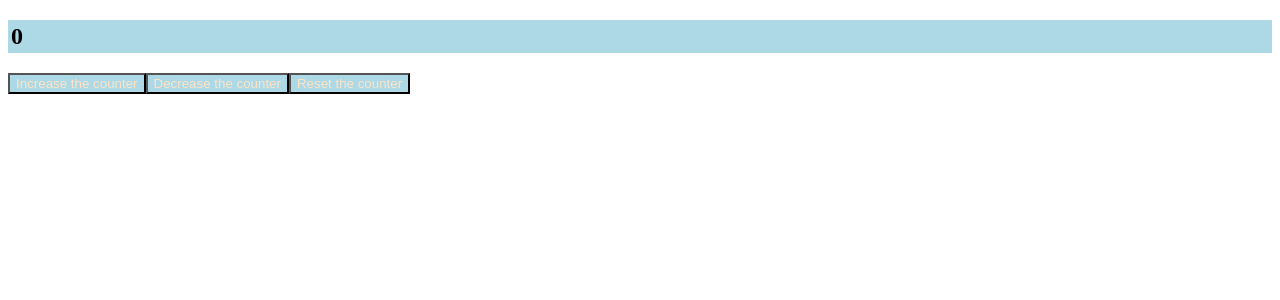
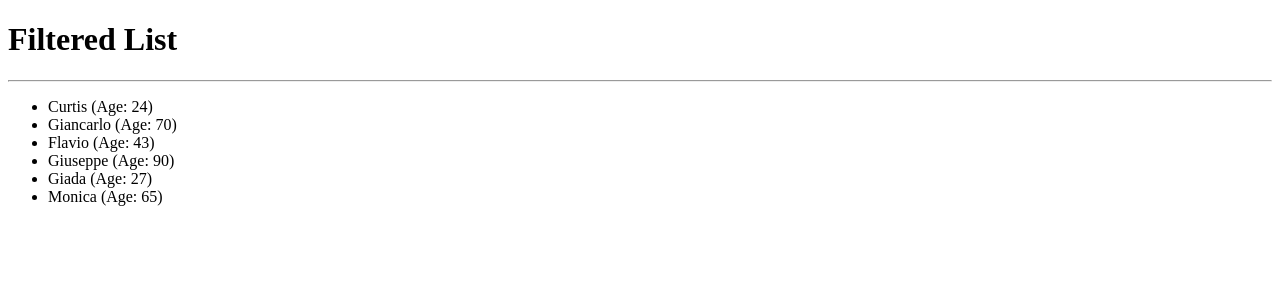
Before and after one commit to BlueBojack/ReactExercise, a React (Vite) app in the folder React_Project/: page / in a window 1280 px wide. Shown: the top 300 px of the page. Built offline with nearby package versions, Linux system fonts and the light colour scheme.

Commit message:
added 81

```diff
--- a/React_Project/src/App.jsx
+++ b/React_Project/src/App.jsx
@@ -1,13 +1,21 @@
 import React, { useState } from "react";
-import { GithubUser } from "./GithubUser"
-import CurrentLocation from "./CurrentLocation";
-import Counter from "./Counter"
+import FilteredList from "./FilteredList";
 
 
 function App() {
+
+  const people = [
+    { id: 1, name: "Curtis", age: 24 },
+    { id: 2, name: "Giancarlo", age: 70 },
+    { id: 3, name: "Flavio", age: 43 },
+    { id: 4, name: "Giuseppe", age: 90 },
+    { id: 5, name: "Giada", age: 27 },
+    { id: 6, name: "Monica", age: 65 },
+  ];
+
   return (
     <>
-        <Counter />
+        <FilteredList  list={people}/>
     </>
   );
 }
--- /dev/null
+++ b/React_Project/src/FilteredList.jsx
@@ -0,0 +1,23 @@
+import React, { useMemo } from "react";
+
+function FilteredList({ list }) {
+  const filteredList = useMemo(() => {
+    return list.filter((item) => item.age >= 18);
+  }, [list]);
+
+  return (
+    <>
+      <h1>Filtered List</h1>
+      <hr />
+      <ul>
+        {filteredList.map((item) => (
+          <li key={item.id}>
+            {item.name} (Age: {item.age})
+          </li>
+        ))}
+      </ul>
+    </>
+  );
+}
+
+export default FilteredList;
```
